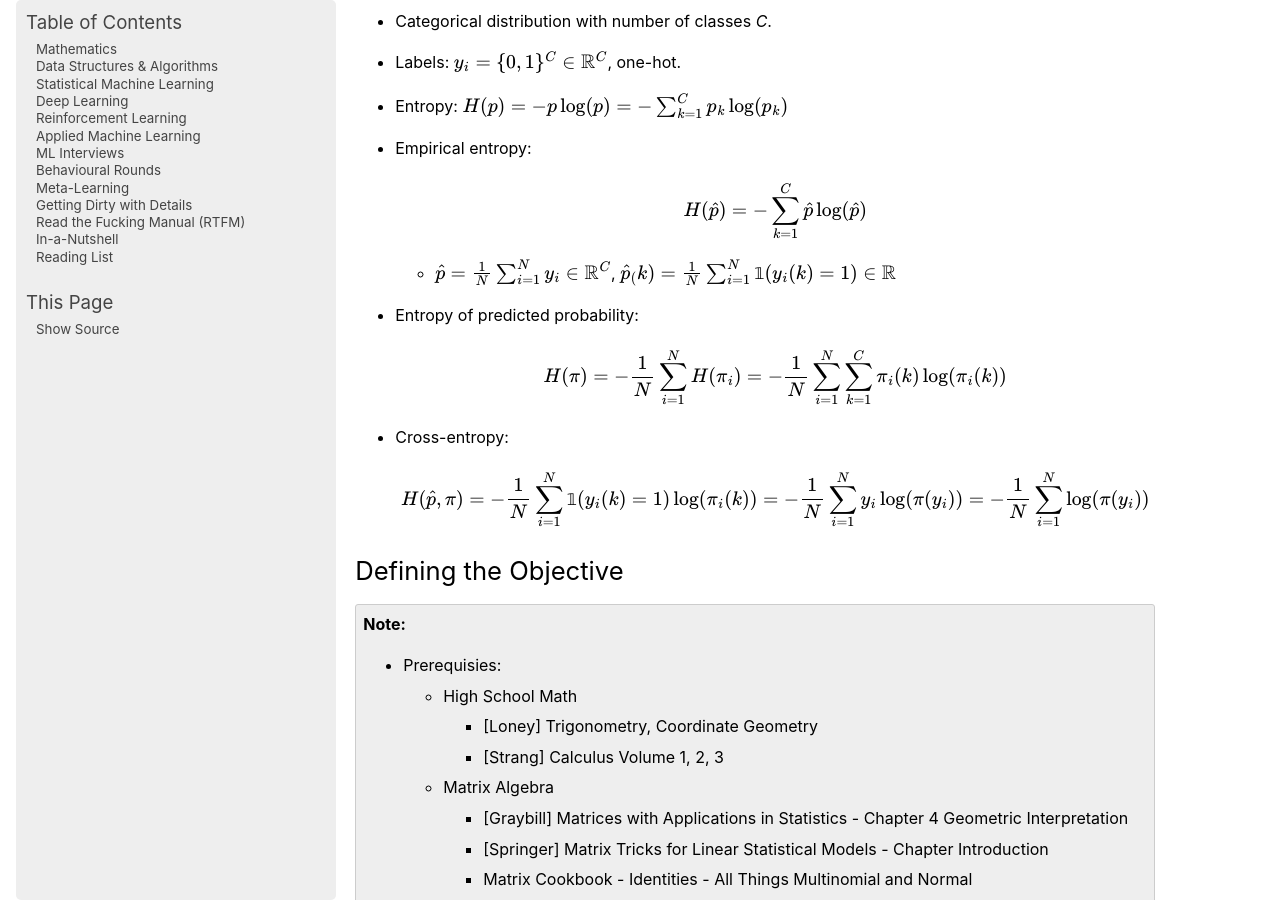
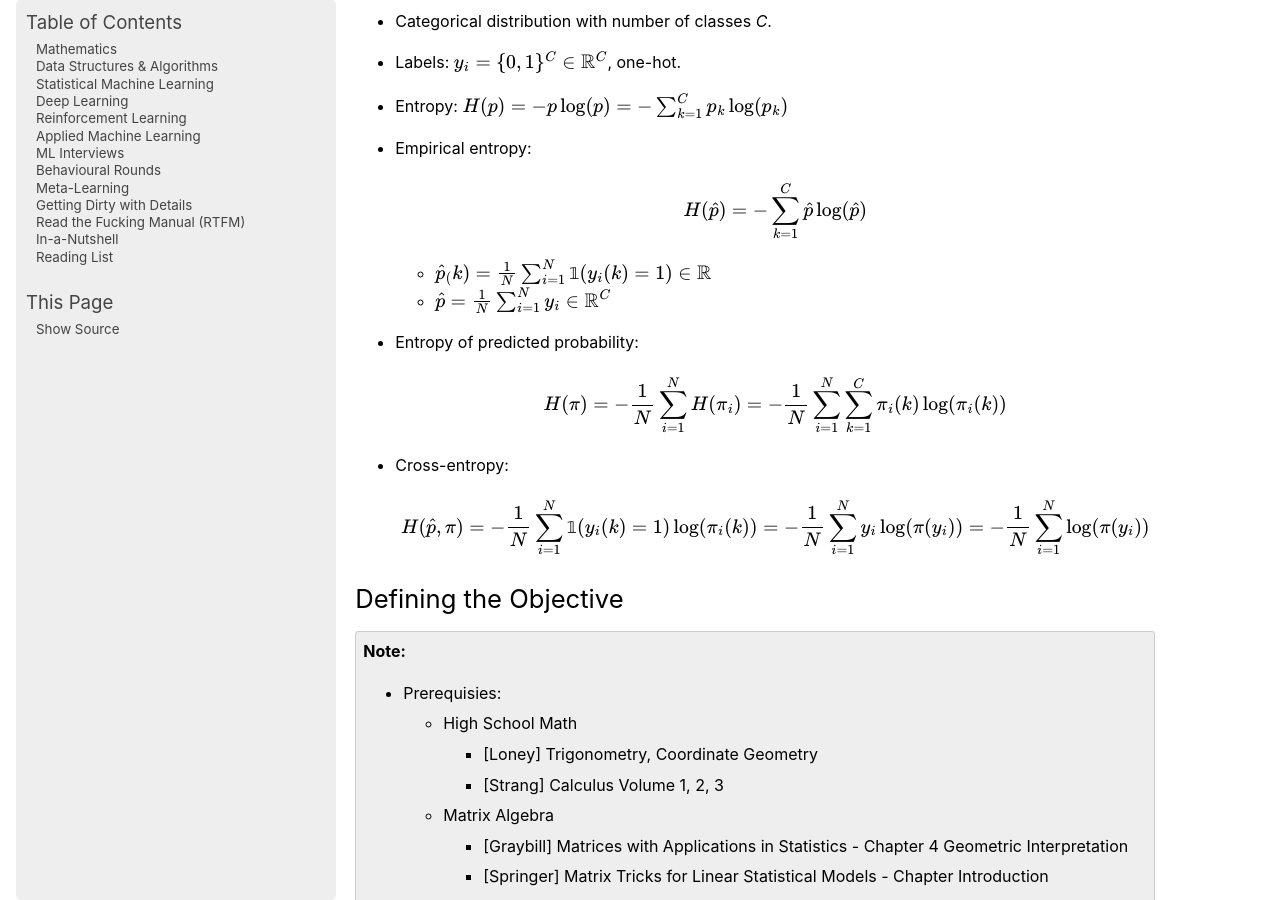
Before and after one commit to uselesstechjunks/leetcode, a Sphinx documentation site: the page built from docs/source/ml/basics.rst, in a window 1280 px wide and 900 px high, scrolled down 380 px. Built offline with Sphinx 7.4.7, drawn with Linux system fonts in a browser that asks for light colours; pages that are not in the unit, such as notebooks, are missing from menus.

```diff
--- a/docs/source/ml/basics.rst
+++ b/docs/source/ml/basics.rst
@@ -15,7 +15,8 @@ Entropy, Cross-Entropy, NLL, KL
 - Empirical entropy:
 
 	.. math:: H(\hat{p})=-\sum_{k=1}^C \hat{p}\log(\hat{p})
-	- :math:`\hat{p}=\frac{1}{N}\sum_{i=1}^N y_i\in\mathbb{R}^C`, :math:`\hat{p}_(k)=\frac{1}{N}\sum_{i=1}^N\mathbb{1}(y_i(k)=1)\in\mathbb{R}`
+	- :math:`\hat{p}_(k)=\frac{1}{N}\sum_{i=1}^N\mathbb{1}(y_i(k)=1)\in\mathbb{R}`
+	- :math:`\hat{p}=\frac{1}{N}\sum_{i=1}^N y_i\in\mathbb{R}^C`
 - Entropy of predicted probability:
 
 	.. math:: H(\pi)=-\frac{1}{N}\sum_{i=1}^N H(\pi_i)=-\frac{1}{N}\sum_{i=1}^N \sum_{k=1}^C \pi_i(k)\log(\pi_i(k))
```
